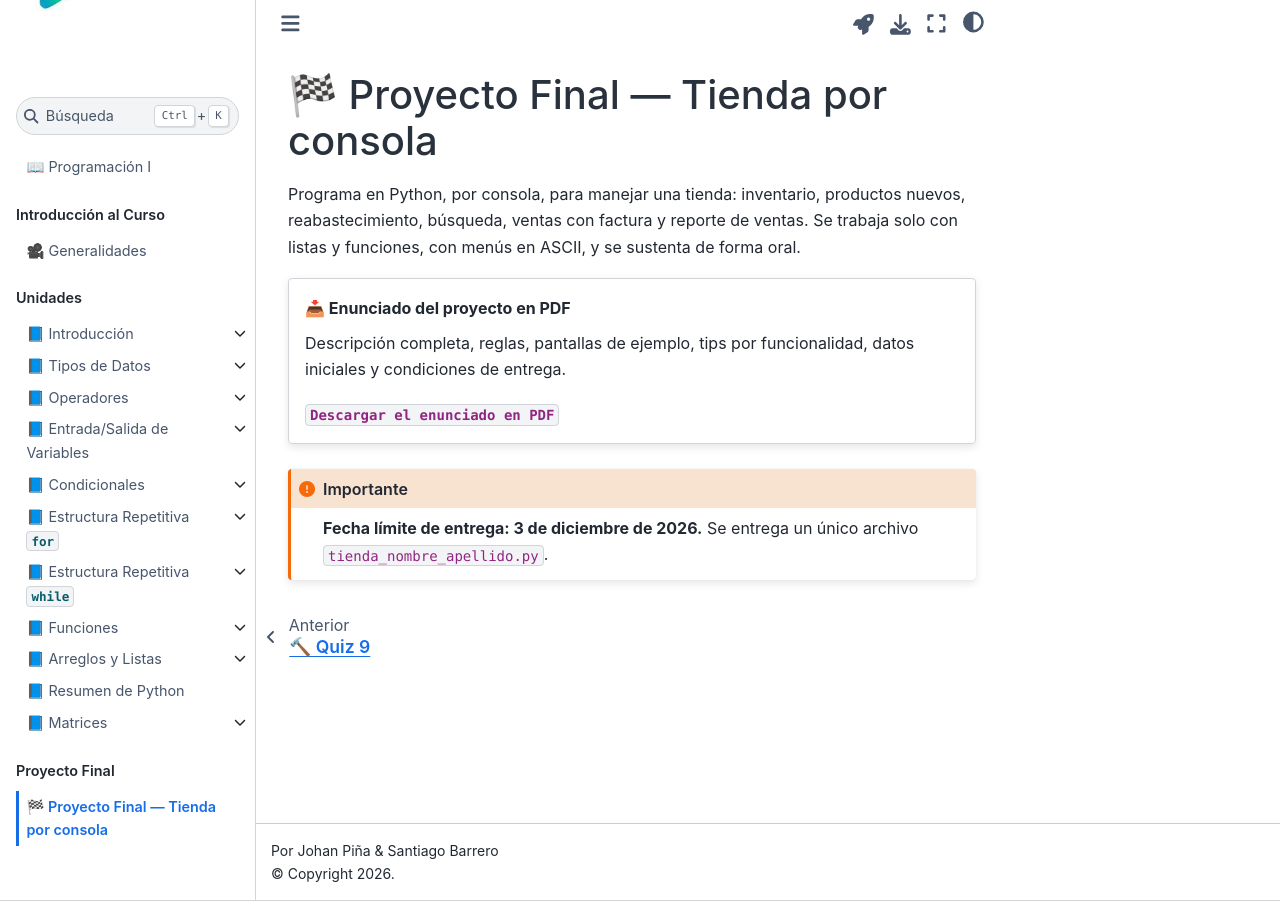
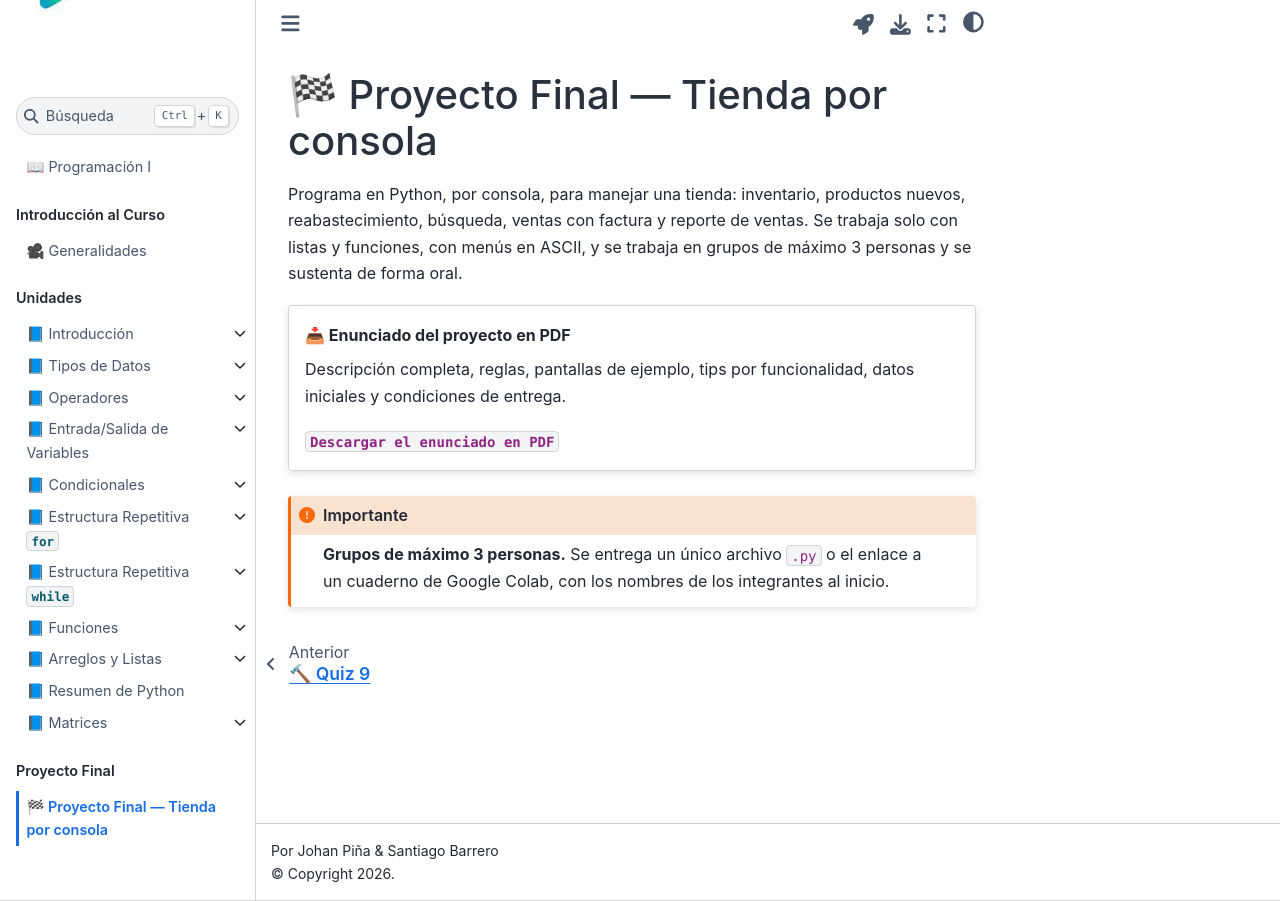
Before and after one commit to BioAITeamLearning/AlgProgI_2026_02_Ucaldas, a Jupyter Book: the page built from content/proyecto_final.md, in a window 1280 px wide. Built offline with Jupyter Book 1.0.4 settings and Sphinx 7.4.7 and the Sphinx Book theme 1.1.4, drawn with Linux system fonts in a browser that asks for light colours; pages that are not in the unit, such as notebooks, are missing from menus.

Commit message:
Proyecto final: grupos de máximo 3, entrega .py o Colab, sin fecha límite
Co-Authored-By: Claude Opus 5.5 <noreply@anthropic.com>

```diff
--- a/content/proyecto_final.md
+++ b/content/proyecto_final.md
@@ -12,7 +12,7 @@ kernelspec:
 
 # 🏁 Proyecto Final — Tienda por consola
 
-Programa en Python, por consola, para manejar una tienda: inventario, productos nuevos, reabastecimiento, búsqueda, ventas con factura y reporte de ventas. Se trabaja solo con listas y funciones, con menús en ASCII, y se sustenta de forma oral.
+Programa en Python, por consola, para manejar una tienda: inventario, productos nuevos, reabastecimiento, búsqueda, ventas con factura y reporte de ventas. Se trabaja solo con listas y funciones, con menús en ASCII, y se trabaja en grupos de máximo 3 personas y se sustenta de forma oral.
 
 :::{card} 📥 Enunciado del proyecto en PDF
 Descripción completa, reglas, pantallas de ejemplo, tips por funcionalidad, datos iniciales y condiciones de entrega.
@@ -21,5 +21,5 @@ Descripción completa, reglas, pantallas de ejemplo, tips por funcionalidad, dat
 :::
 
 :::{important}
-**Fecha límite de entrega: 3 de diciembre de 2026.** Se entrega un único archivo `tienda_nombre_apellido.py`.
+**Grupos de máximo 3 personas.** Se entrega un único archivo `.py` o el enlace a un cuaderno de Google Colab, con los nombres de los integrantes al inicio.
 :::
```
Also changed, not shown: 1 other file.
